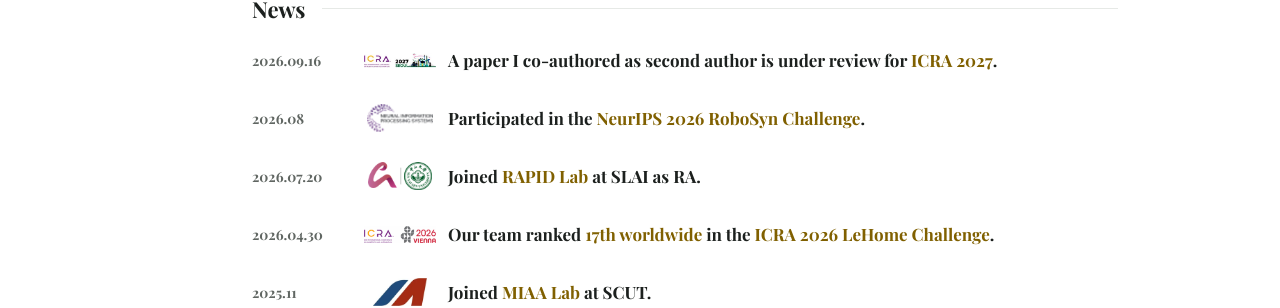
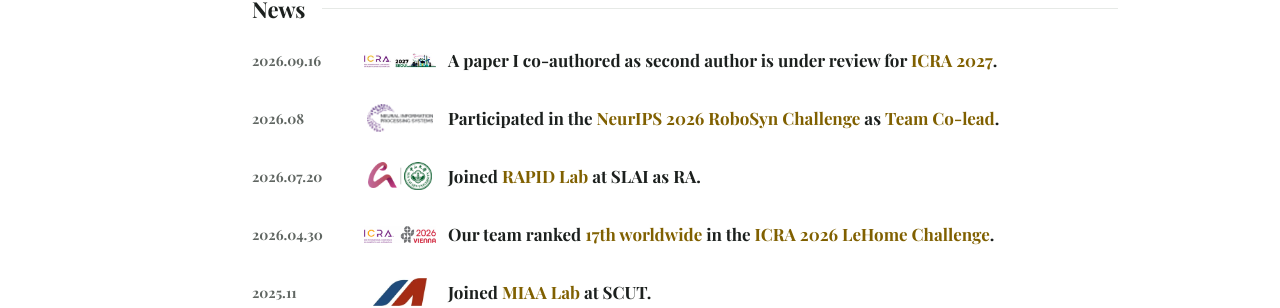
Before and after one commit to sudo-yf/wui-homepage, a Jekyll site: the page built from index.md, in a window 1280 px wide. Shown: the part 239-547 px from the top of the page. Built offline with Jekyll 4.4.1, drawn with Linux system fonts in a browser that asks for light colours; a style sheet for code colours, icons or effects is not loaded.

Commit message:
Update RoboSyn participation role to team co-lead

```diff
--- a/_data/news.yml
+++ b/_data/news.yml
@@ -6,7 +6,7 @@
 - date: "2026.08"
   logo: /assets/img/neurips-logo.webp
   logo_name: NeurIPS
-  text: Participated in the <strong class="news-highlight">NeurIPS 2026 RoboSyn Challenge</strong>.
+  text: Participated in the <strong class="news-highlight">NeurIPS 2026 RoboSyn Challenge</strong> as <strong class="news-highlight">Team Co-lead</strong>.
 
 - date: "2026.07.20"
   logo: /assets/img/slai-sysu-divided.webp
```
